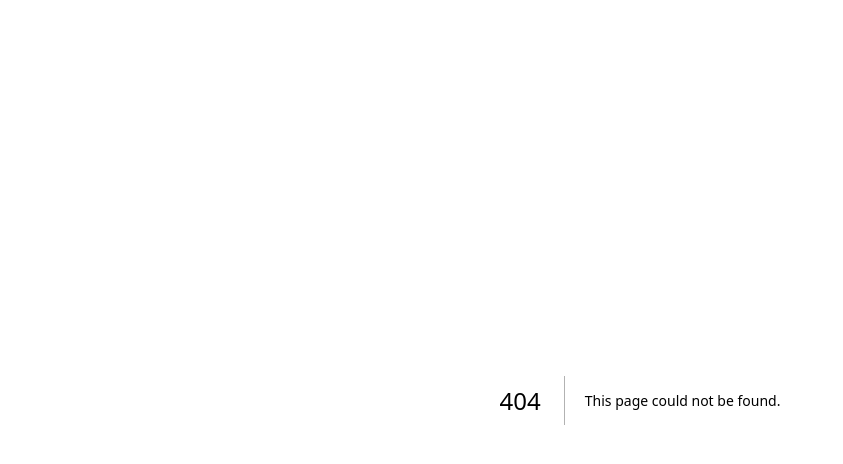
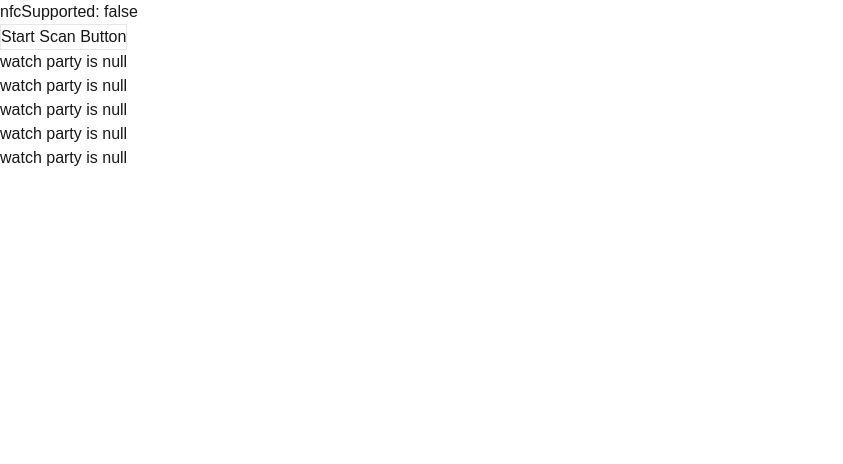
Before and after one commit to taniiicom/sharepods, a Next.js app in the folder frontend/: page /debug/nfc in a window 1280 px wide. Before the commit this address had no page. Shown: the top 464 px of the page, without its empty margins (0-843 px from the left). Built offline with nearby package versions, Linux system fonts and the light colour scheme.

Commit message:
debug用のnfc pageを追加

```diff
--- /dev/null
+++ b/frontend/src/app/debug/nfc/page.tsx
@@ -0,0 +1,26 @@
+"use client";
+import useNFCListener from "@/hooks/useNFCListener";
+
+export default function DebugNFCPage() {
+  const { nfcSupported, watchParty, handleNfcScan, setWatchParty } = useNFCListener({
+    latitude: 1000, // テスト用数値
+    longitude: 1000, // テスト用数値
+  });
+
+  return <div>
+    <p>nfcSupported: {nfcSupported.toString()}</p>
+    <button onClick={async () => {
+      await handleNfcScan()
+    }
+    } className={"border"}>Start Scan Button
+    </button>
+    <div>
+      <p>{watchParty? `id: ${watchParty.id}`: "watch party is null"}</p>
+      <p>{watchParty? `url: ${watchParty.url}`: "watch party is null"}</p>
+      <p>{watchParty? `lat: ${watchParty.lat}`: "watch party is null"}</p>
+      <p>{watchParty? `lon: ${watchParty.lon}`: "watch party is null"}</p>
+      <p>{watchParty? `play_time: ${watchParty.play_time}`: "watch party is null"}</p>
+    </div>
+  </div>
+
+}
```
